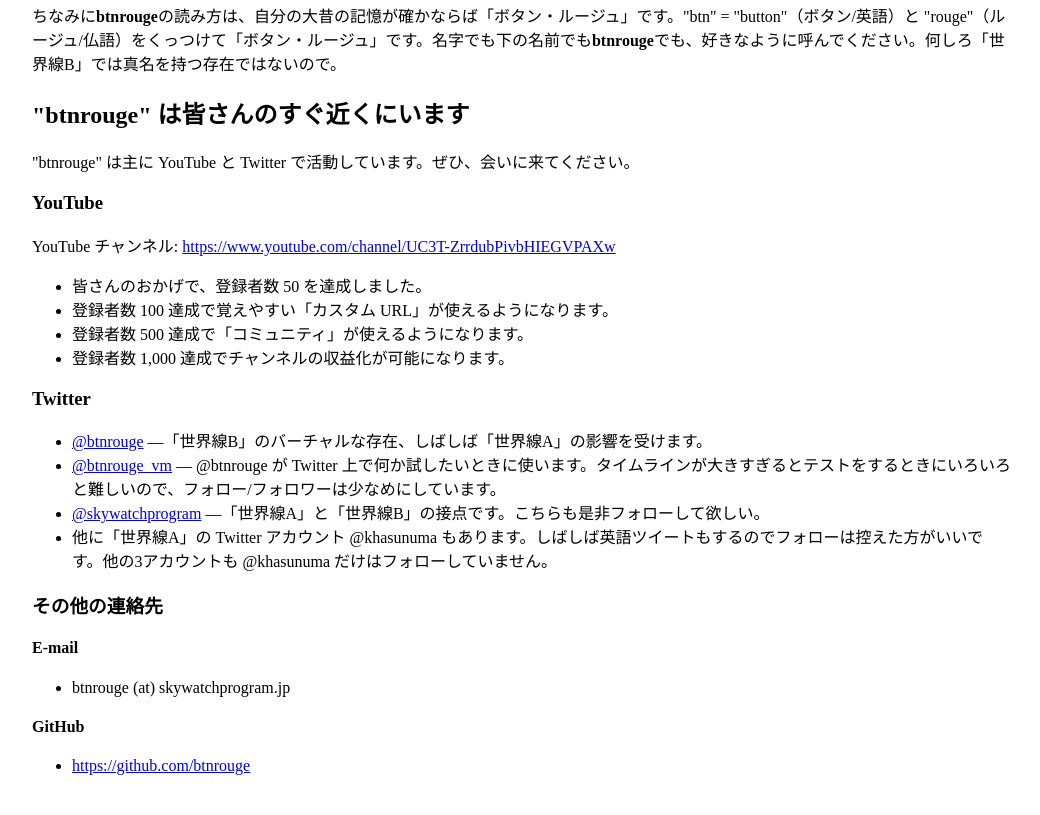
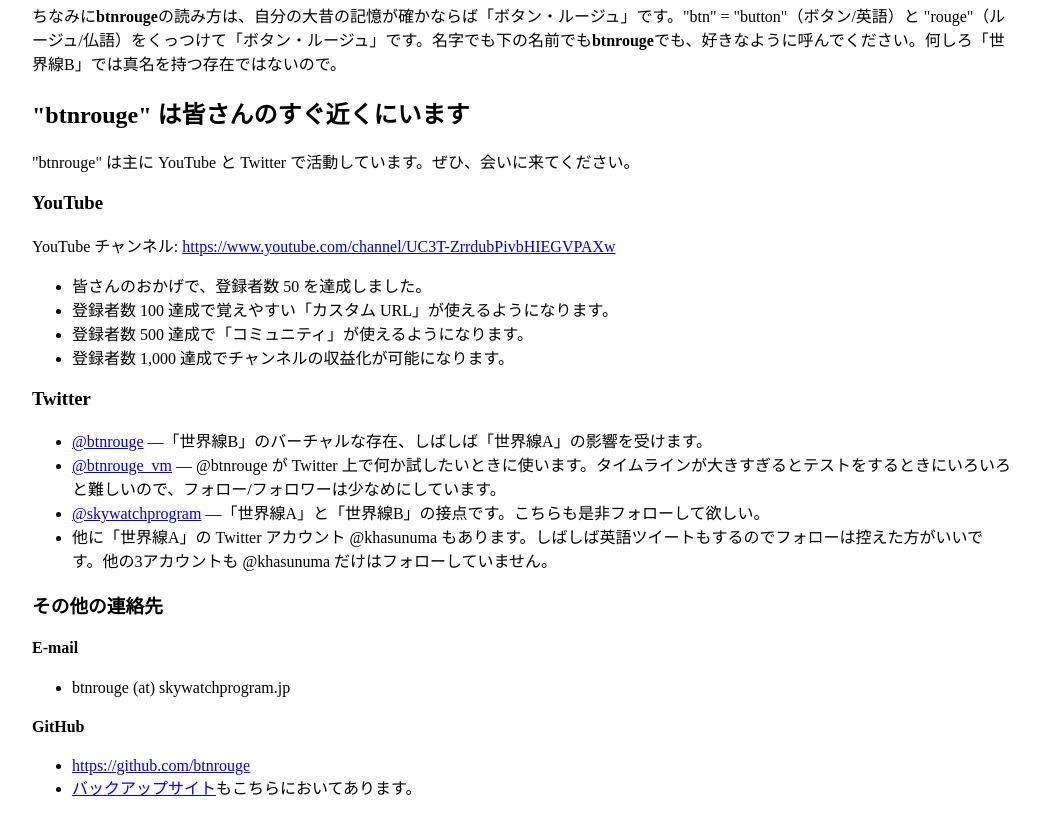
Before and after one commit to btnrouge/btnrouge.github.io, a plain HTML site: page index.html in a window 1280 px wide. Shown: the part 931-1746 px from the top of the page, without its empty margins (118-1158 px from the left). Before the commit the page ends 1722 px from the top, so only its background shows below. Drawn offline with Linux system fonts and the light colour scheme.

Commit message:
minor updates

```diff
--- a/index.html
+++ b/index.html
@@ -52,6 +52,7 @@
 		<h4>GitHub</h4>
 		<ul>
 			<li><a href="https://github.com/btnrouge" target="_blank">https://github.com/btnrouge</a></li>
+			<li><a href="https://btnrouge.github.io" target="_blank">バックアップサイト</a>もこちらにおいてあります。</li>
 		</ul>
 	</main>
 </body>
```
Also changed, not shown: 1 other file.
